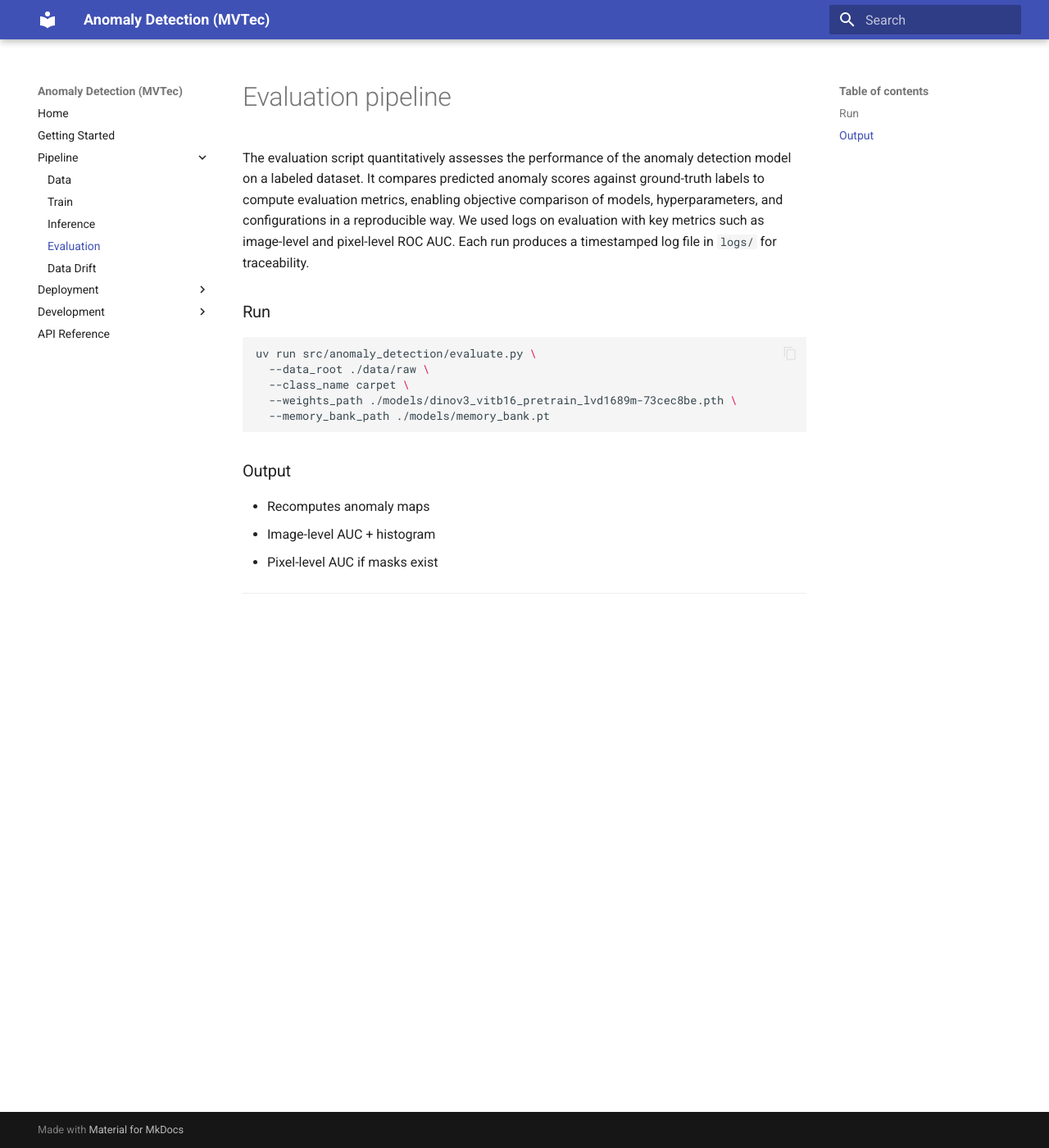
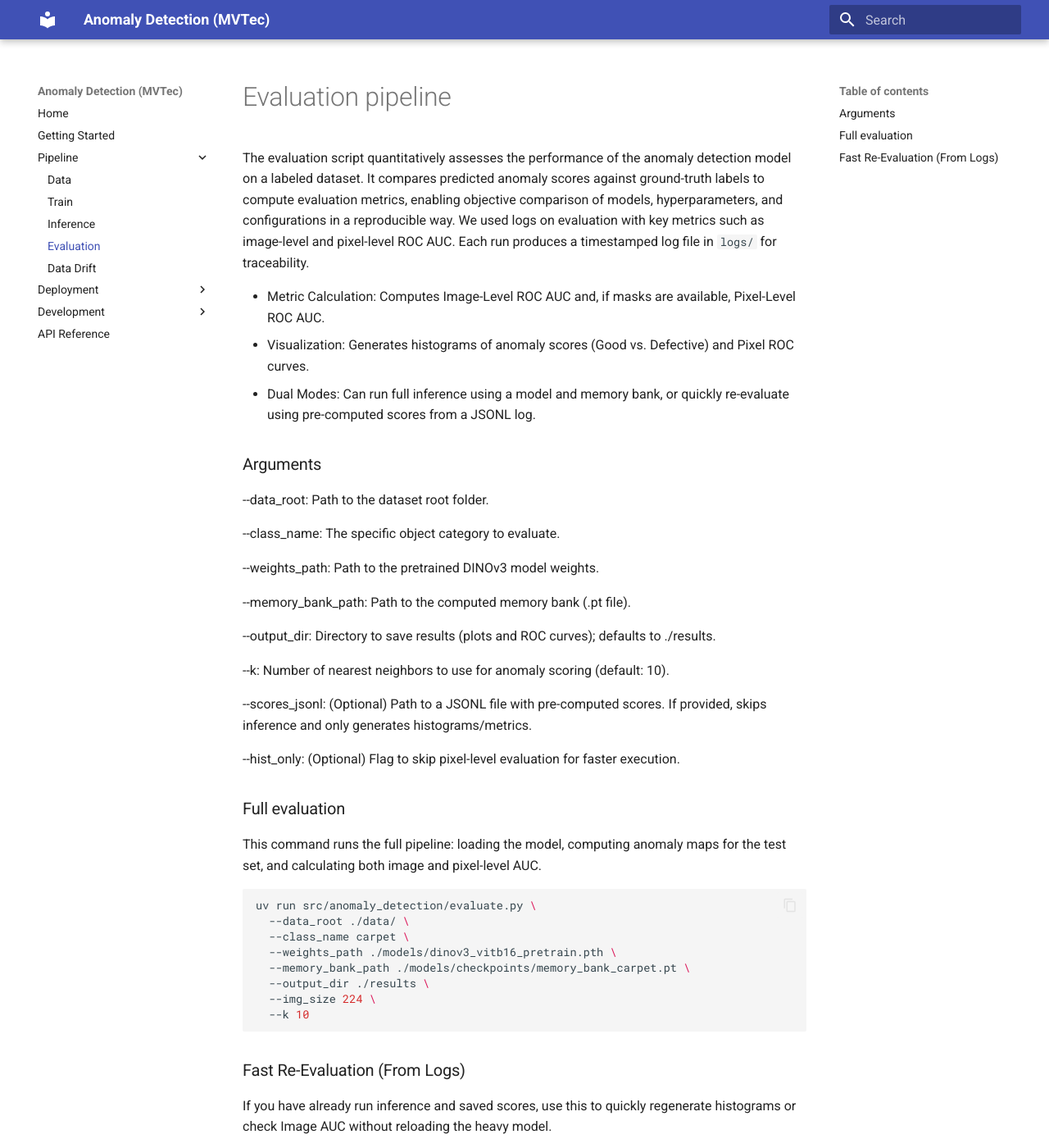
Before and after one commit to Kxlar/MLOPs_Project, an MkDocs documentation site: the page built from docs/source/pipeline/evaluation.md, in a window 1280 px wide and 1400 px high. Shown: the whole window at 82% size. Built offline with MkDocs 1.6.1 and Material for MkDocs 9.7.7, drawn with Linux system fonts in a browser that asks for light colours; some of the changed text lies outside the part shown.

Commit message:
Reviewed evaluate

````diff
--- a/docs/source/pipeline/evaluation.md
+++ b/docs/source/pipeline/evaluation.md
@@ -4,20 +4,50 @@
 
 The evaluation script quantitatively assesses the performance of the anomaly detection model on a labeled dataset. It compares predicted anomaly scores against ground-truth labels to compute evaluation metrics, enabling objective comparison of models, hyperparameters, and configurations in a reproducible way. We used logs on evaluation with key metrics such as image-level and pixel-level ROC AUC. Each run produces a timestamped log file in `logs/` for traceability.
 
+- Metric Calculation: Computes Image-Level ROC AUC and, if masks are available, Pixel-Level ROC AUC.
+- Visualization: Generates histograms of anomaly scores (Good vs. Defective) and Pixel ROC curves.
+- Dual Modes: Can run full inference using a model and memory bank, or quickly re-evaluate using pre-computed scores from a JSONL log.
 
-### Run
+### Arguments
+--data_root: Path to the dataset root folder.
 
+--class_name: The specific object category to evaluate.
+
+--weights_path: Path to the pretrained DINOv3 model weights.
+
+--memory_bank_path: Path to the computed memory bank (.pt file).
+
+--output_dir: Directory to save results (plots and ROC curves); defaults to ./results.
+
+--k: Number of nearest neighbors to use for anomaly scoring (default: 10).
+
+--scores_jsonl: (Optional) Path to a JSONL file with pre-computed scores. If provided, skips inference and only generates histograms/metrics.
+
+--hist_only: (Optional) Flag to skip pixel-level evaluation for faster execution.
+
+
+### Full evaluation
+This command runs the full pipeline: loading the model, computing anomaly maps for the test set, and calculating both image and pixel-level AUC.
 ```bash
 uv run src/anomaly_detection/evaluate.py \
-  --data_root ./data/raw \
+  --data_root ./data/ \
   --class_name carpet \
-  --weights_path ./models/dinov3_vitb16_pretrain_lvd1689m-73cec8be.pth \
-  --memory_bank_path ./models/memory_bank.pt
+  --weights_path ./models/dinov3_vitb16_pretrain.pth \
+  --memory_bank_path ./models/checkpoints/memory_bank_carpet.pt \
+  --output_dir ./results \
+  --img_size 224 \
+  --k 10
 
 ```
-### Output
-   - Recomputes anomaly maps
-   - Image-level AUC + histogram
-   - Pixel-level AUC if masks exist
+
+### Fast Re-Evaluation (From Logs)
+If you have already run inference and saved scores, use this to quickly regenerate histograms or check Image AUC without reloading the heavy model.
+```bash
+uv run src/anomaly_detection/evaluate.py \
+  --class_name carpet \
+  --scores_jsonl ./logs/inference_scores.jsonl \
+  --output_dir ./results_reanalysis
+
+```
 
 ---
````
